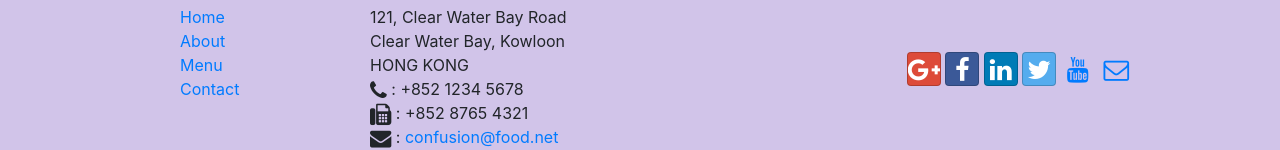
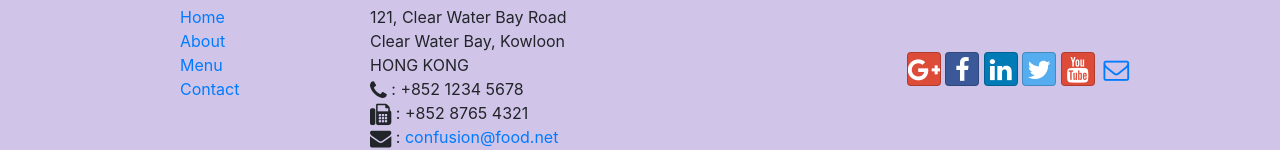
Before and after one commit to Chiragga24/Web-Development-Project, a website: page aboutus.html in a window 1280 px wide. Shown: the part 1601-1751 px from the top of the page. Drawn offline with nearby package versions, Linux system fonts and the light colour scheme.

Commit message:
icon fonts

```diff
--- a/aboutus.html
+++ b/aboutus.html
@@ -116,7 +116,7 @@
                         <a class="btn btn-social-icon btn-facebook" href="http://www.facebook.com/profile.php?id="><i class="fa fa-facebook fa-lg"></i></a>
                         <a class="btn btn-social-icon btn-linkedin" href="http://www.linkedin.com/in/"><i class="fa fa-linkedin fa-lg"></i></a>
                         <a class="btn btn-social-icon btn-twitter" href="http://twitter.com/"><i class="fa fa-twitter fa-lg"></i></a>
-                        <a class="btn btn-social-icon btn-youtube" href="http://youtube.com/"><i class="fa fa-youtube fa-lg"></i></a>
+                        <a class="btn btn-social-icon btn-google" href="http://youtube.com/"><i class="fa fa-youtube fa-lg"></i></a>
                         <a class="btn btn-social-icon" href="mailto:"><i class="fa fa-envelope-o fa-lg"></i></a>
                     </div>
                 </div>
```
Also changed, not shown: index.html (+1 -1 lines).
